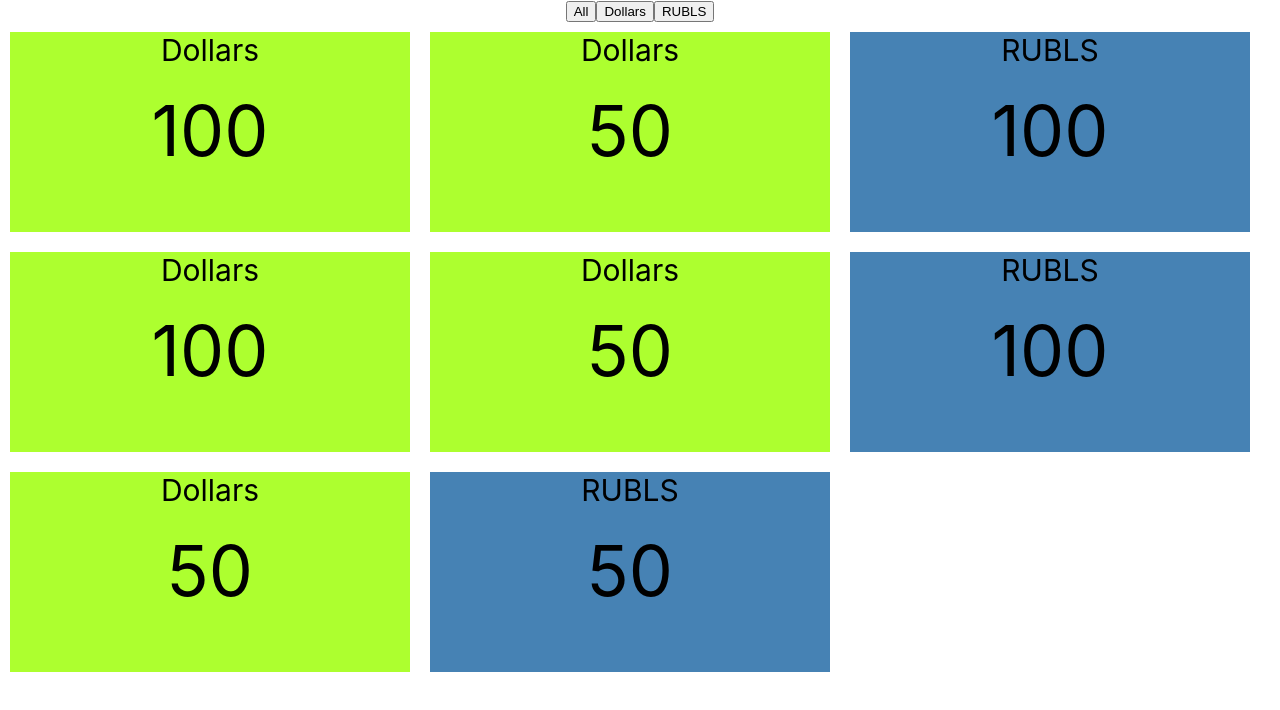
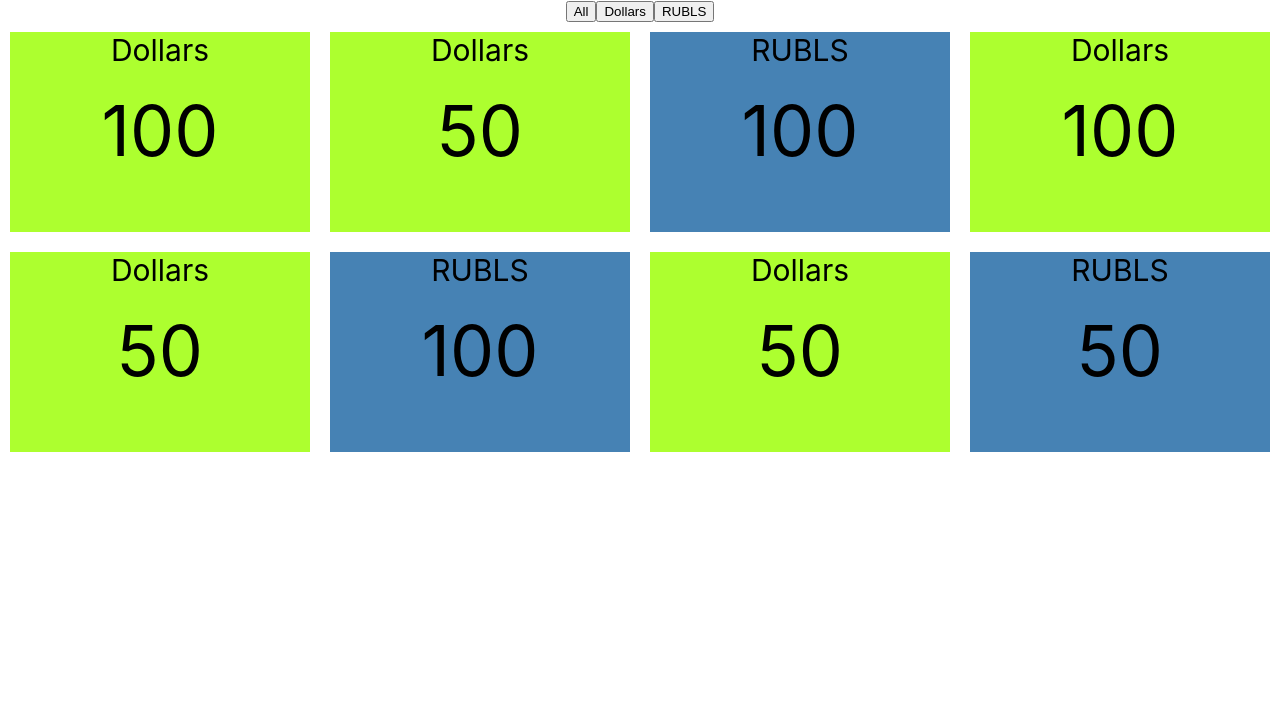
Before and after one commit to digitrom/dop-1, a React (Create React App) app: page / in a window 1280 px wide. Shown: the top 710 px of the page. Built offline with nearby package versions, Linux system fonts and the light colour scheme.

Commit message:
CurrentBankomat component finished updated

```diff
--- a/src/App.tsx
+++ b/src/App.tsx
@@ -1,14 +1,12 @@
 import React, {useState} from 'react';
 import './App.css';
 import {Country} from "./Country";
-
 export type BanknotsType = 'Dollars' | 'RUBLS' | 'All' // создадим типы для banknotes -он может быть 'Dollars', 'RUBLS' или 'All'
 export type MoneyType = {
     banknotes: BanknotsType
     value: number// не ленимся, убираем заглушку, и пишем правильный тип)
     number: string// ложку за Димыча, за...
 }
-
 let defaultMoney: MoneyType[] = [  // типизируем
     {banknotes: 'Dollars', value: 100, number: ' a1234567890'},
     {banknotes: 'Dollars', value: 50, number: ' z1234567890'},
@@ -19,19 +17,16 @@ let defaultMoney: MoneyType[] = [  // типизируем
     {banknotes: 'Dollars', value: 50, number: ' x1234567890'},
     {banknotes: 'RUBLS', value: 50, number: ' v1234567890'},
 ]
-
 // типизируем на входе и выходе
 export const moneyFilter = (money: MoneyType[], filterValue: BanknotsType): MoneyType[] => {
     //если пришел filter со значением 'All', то возвращаем все банкноты
     //return money.filter... ну да, придется фильтровать
+    return filterValue !== "All" ? money.filter(m => m.banknotes === filterValue) : money
     /*    if (filterValue === "All") {
             return money
         } else {
             return money.filter(m => m.banknotes === filterValue)
         }*/
-
-    return filterValue !== "All" ? money.filter(m => m.banknotes === filterValue) : money
-
     /*  switch (filterValue) {
       case 'Dollars':
           return money.filter(m => m.banknotes === 'Dollars')
@@ -42,28 +37,21 @@ export const moneyFilter = (money: MoneyType[], filterValue: BanknotsType): Mone
   }*/
 }
 
-
 function App() {
     // убираем заглушки в типизации и вставляем в качестве инициализационного значения defaultMoney
     const [money, setMoney] = useState<MoneyType[]>(defaultMoney)
     const [filterValue, setFilterValue] = useState<BanknotsType>('All')   // по умолчанию указываем все банкноты
-
     // а вот сейчас притормаживаем. И вдумчиво: константа filteredMoney получает результат функции moneyFilter
-    // в функцию передаем деньги и фильтр, по которому ихбудем выдавать(ретёрнуть)
+    // в функцию передаем деньги и фильтр, по которому их будем выдавать(ретёрнуть)
     const filteredMoney = moneyFilter(money, filterValue)
-    console.log(filteredMoney)
     return (
         <div className="App">
             <Country
                 data={filteredMoney}   //отрисовать будем деньги после фильтрации
                 setFilterValue={setFilterValue}  //useState передаем? Так можно было?!
-
             />
         </div>
     );
 }
-
 // Итого: в этой компоненте у нас мозги. А вот отрисовка где-то глубже. Погружаемся в Country
-
-
 export default App;
--- a/src/City.tsx
+++ b/src/City.tsx
@@ -11,12 +11,14 @@ type CityPropsType = {
 export const City = (props: CityPropsType) => {
 
     // пока это пропускам
-    const mappedMoney = props.data.map((el: MoneyType, index) => (
-        <CurrentBankomat
-            key={index}
-            money={el}
-        />
-    ))
+    const mappedMoney = props.data.map((el: MoneyType, index) => {
+        return (
+            <CurrentBankomat
+                key={index}
+                money={el}
+            />
+        )
+    })
 
     // const mappedMoney = props.data.map(el => {
     //     return (
@@ -38,7 +40,6 @@ const Wrapper = styled.div`
   display: flex;
   flex-direction: row;
   flex-wrap: wrap;
-  font-size: 30px;
 `
 
 
--- a/src/CurrentBankomat.tsx
+++ b/src/CurrentBankomat.tsx
@@ -6,7 +6,6 @@ type CurrentBankomatPropsType = {
     money: MoneyType
 }
 export const CurrentBankomat = (props: CurrentBankomatPropsType) => {
-
     return (
        /* props.money.banknotes === "Dollars"
             ? <BanknotGreen>
@@ -22,20 +21,14 @@ export const CurrentBankomat = (props: CurrentBankomatPropsType) => {
         <Name>{props.money.banknotes}</Name>
         <Nominal>{props.money.value}</Nominal>
     </BanknotUniversal>
-
-
     );
 };
 
 const BanknotUniversal = styled.div`
   background-color: ${props => {
-  if(props.color === 'greenyellow' ){
-      return 'greenyellow'
-  } else {
-    return 'steelblue'
-    }
+ return props.color === 'greenyellow' ? 'greenyellow' : 'steelblue'
 }} ;
-  width: 400px;
+  width: 300px;
   height: 200px;
   margin: 10px;
 `
@@ -56,7 +49,6 @@ const Name = styled.div`
   justify-content: center;
   font-size: 30px;
 `
-
 const Nominal = styled.div`
   display: flex;
   justify-content: center;
```
Lines whose indentation alone changed are shown as unchanged.
